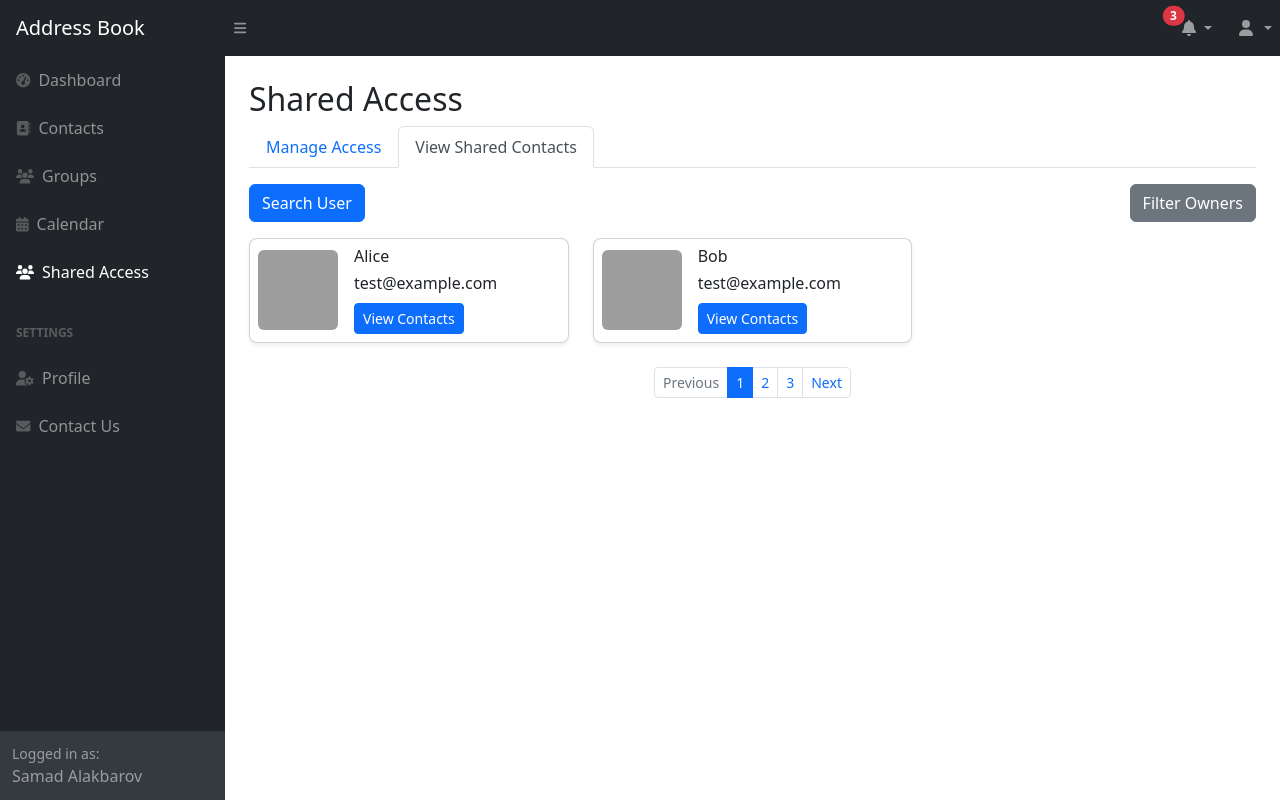
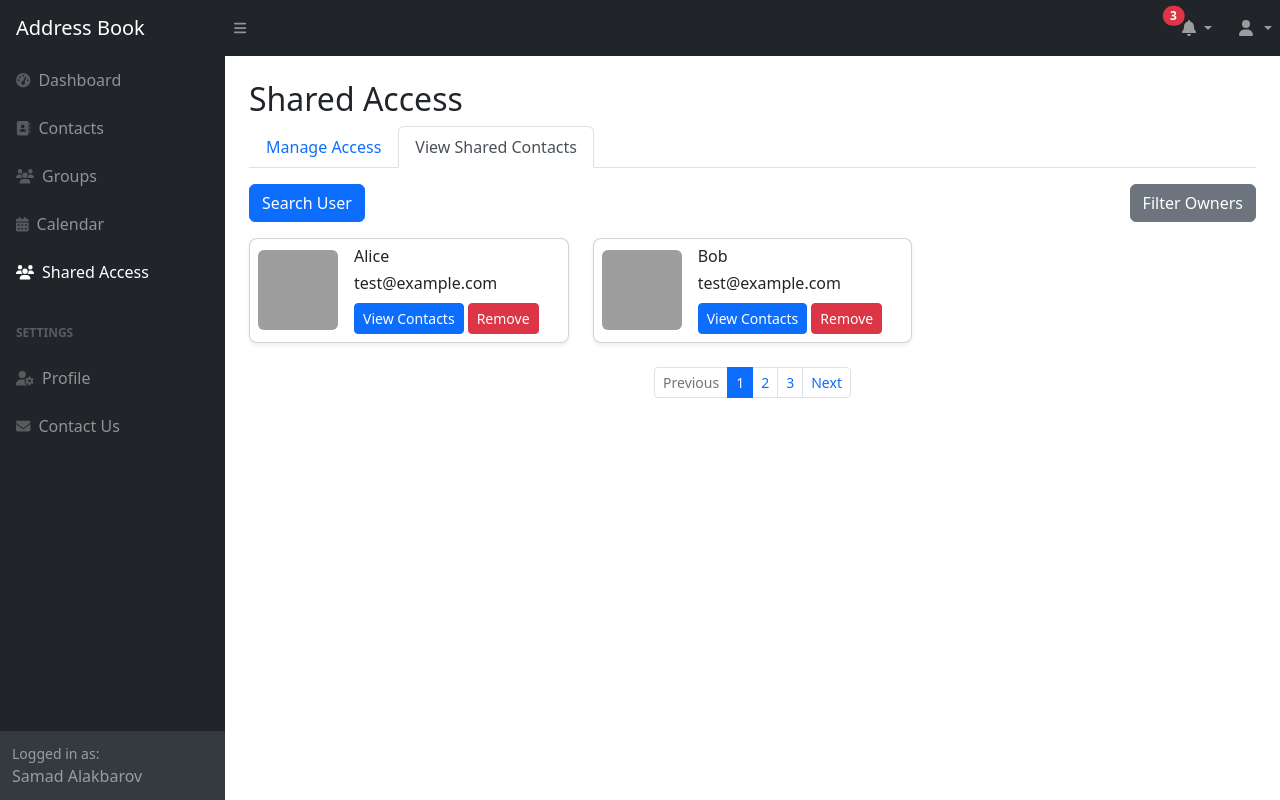
Before and after one commit to Samad126/AdressBookAppWeb, an ASP.NET Core app: page /SharedAccess in a window 1280 px wide, after a click on "View Shared Contacts". Run offline with ASP.NET Core 8, Linux system fonts and the light colour scheme; some libraries are stand-ins or nearby versions; grey boxes are pictures that could not be loaded.

Commit message:
Add Remove button to Index.cshtml
Added a button with the class `btn btn-sm btn-danger` labeled "Remove" to the `Index.cshtml` file, positioned after the existing "View Contacts" link.

```diff
--- a/Views/SharedAccess/Index.cshtml
+++ b/Views/SharedAccess/Index.cshtml
@@ -168,6 +168,7 @@
                                    class="btn btn-sm btn-primary">
                                     View Contacts
                                 </a>
+                                <button class="btn btn-sm btn-danger">Remove</button>
                             </div>
                         </div>
                     </div>
@@ -190,6 +191,7 @@
                                    class="btn btn-sm btn-primary">
                                     View Contacts
                                 </a>
+                                <button class="btn btn-sm btn-danger">Remove</button>
                             </div>
                         </div>
                     </div>
```
